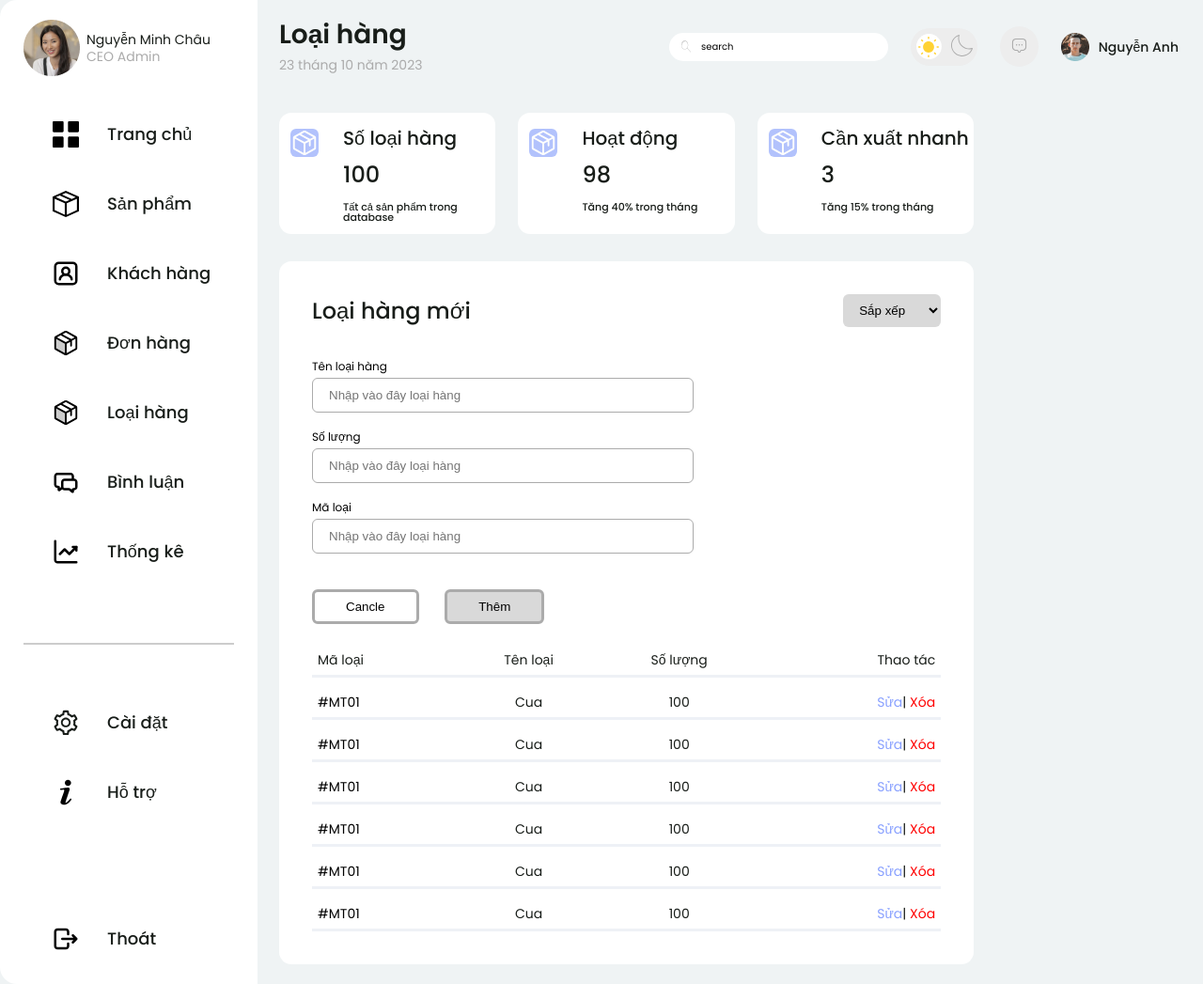
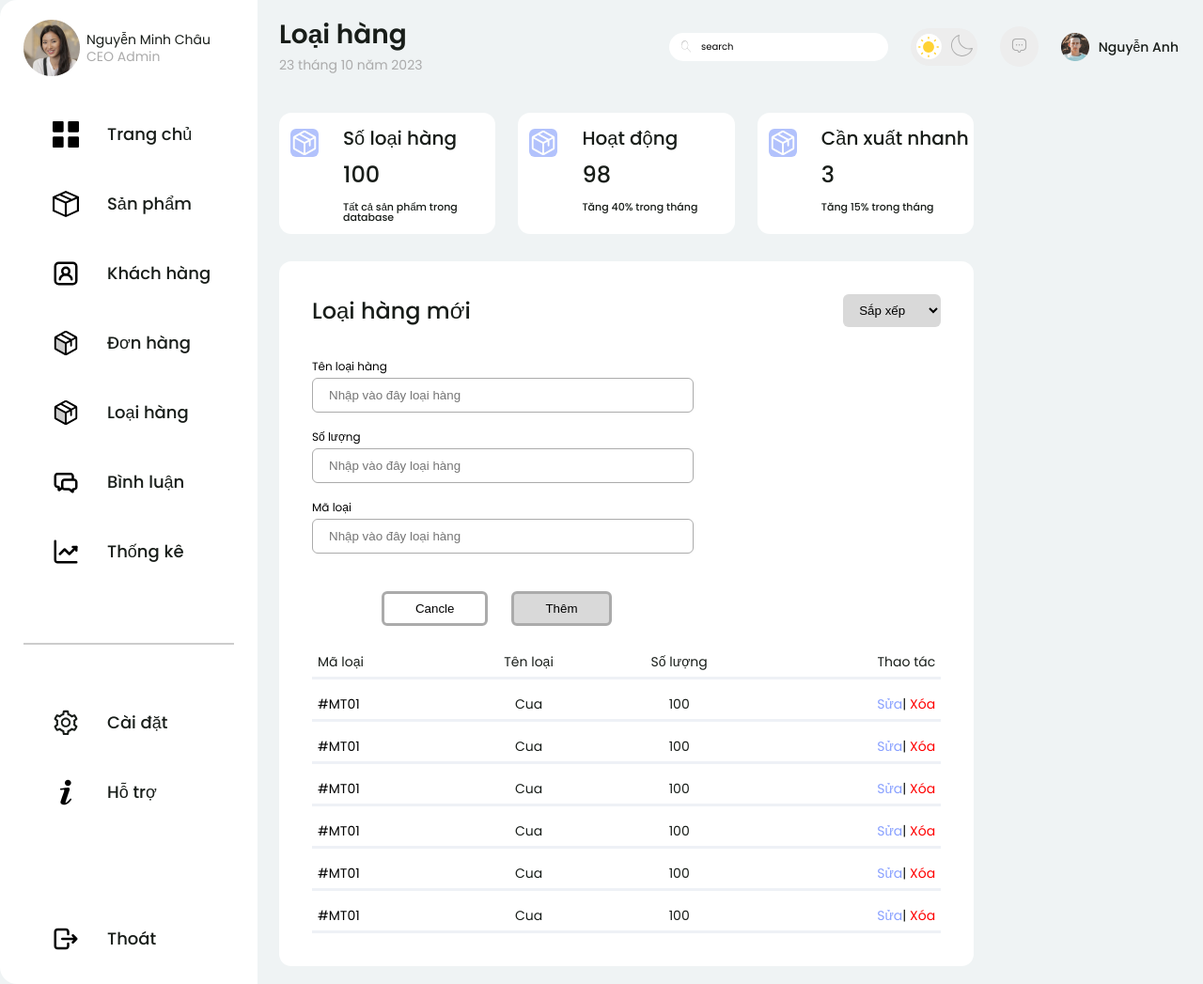
Before and after one commit to tuanhuynh0107/wd18031, a PHP site: page /html/add_loaihang_admin.html in a window 1280 px wide. Shown: the whole page at 94% size. Run offline with PHP 8.4, Linux system fonts and the light colour scheme.

Commit message:
update file add_loaihang_admin.html

```diff
--- a/assets/css/admin_quanli.css
+++ b/assets/css/admin_quanli.css
@@ -380,17 +380,7 @@ html {
     font-weight: 400;
 }
 /* Form add thêm loại hàng */
-.form_group {
-    display: flex;
-    flex-wrap: wrap;
-    gap: 20px;
-    margin-top: 36px;
 
-}
-.form_group__title{
-    font-size: 1.2rem;
-    font-weight: 400;
-}
 
 
 /* table__packgeNew */
--- a/assets/css/input.css
+++ b/assets/css/input.css
@@ -50,9 +50,17 @@
 .input-alt:focus+.input-border-alt {
     width: 100%;
 }
+.form_group {
+    width: 100%;
+    display: flex;
+    flex-wrap: wrap;
+    gap: 20px;
+    margin-top: 36px;
 
-.form-group {
-    gap: 20px;
+}
+.form_group__title{
+    font-size: 1.2rem;
+    font-weight: 400;
 }
 
 /* form add loại hàng */
@@ -64,18 +72,21 @@
     margin-top: 6px;
     outline: none;
 }
-
-.form_group__loaihang--Cancle{
-    padding: 8px 33px;
-    background: #fff;
-    border-radius: 6px;
-    border: 3px solid #ABABAB;
-    margin-right: 25px;
-    margin-top: 18px;
+.form_group__submit{
+    display: flex;
+    justify-content: end;
+    width: 47.6%;
 }
-.form_group__loaihang--them{
+.input-submit__loaihang{
     padding: 8px 33px;
     border-radius: 6px;
     border: 3px solid #ABABAB;
+    margin-top: 20px;
+}
+.form_group__submit--Cancle{
+    background: #fff;
+    margin-right: 25px;
+}
+.form_group__submit--them{
     background: #D9D9D9;
 }
--- a/html/add_loaihang_admin.html
+++ b/html/add_loaihang_admin.html
@@ -349,9 +349,9 @@
                                     </label>
                                     <input type="text" class="form_group__input" id="name_product" name="" placeholder="Nhập vào đây loại hàng">
                                 </div>
-                                <div class="form_group__loaihang">
-                                    <input type="submit" class="form_group__loaihang--Cancle" value="Cancle">
-                                    <input type="submit" class="form_group__loaihang--them" value="Thêm">
+                                <div class="form_group__submit">
+                                    <input type="submit" class="form_group__submit--Cancle input-submit__loaihang" value="Cancle">
+                                    <input type="submit" class="form_group__submit--them input-submit__loaihang" value="Thêm">
                                 </div>
                                 <span class="form-mes">
 
```
